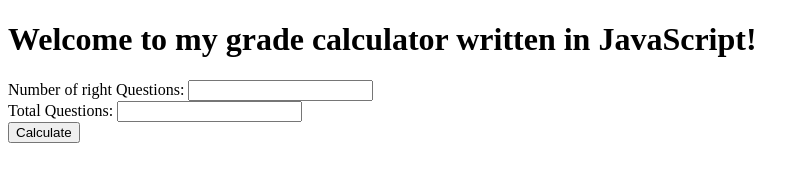
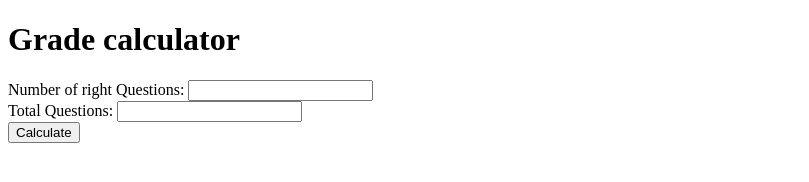
Before and after one commit to TommyPhelps/JS-Adventures, a plain HTML site: page Grade-Calculator/index.html in a window 1280 px wide. Shown: the whole page, without its empty margins (0-809 px from the left). Drawn offline with Linux system fonts and the light colour scheme.

Commit message:
Change h1 element to be more concise.

```diff
--- a/Grade-Calculator/index.html
+++ b/Grade-Calculator/index.html
@@ -9,7 +9,7 @@
     </head>
 
     <body>
-        <h1>Welcome to my grade calculator written in JavaScript!</h1>
+        <h1>Grade calculator</h1>
 
         <form name="assignmentGrade" onsubmit="calcGrade(); return false;">
             <div>
```
